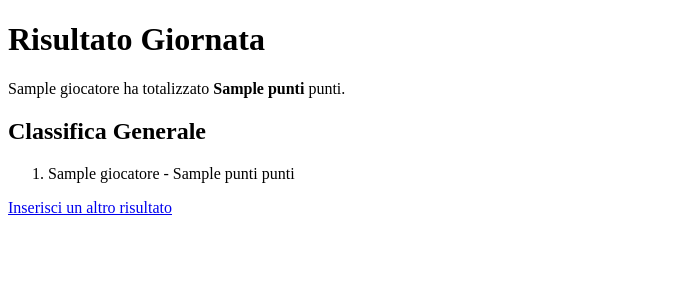
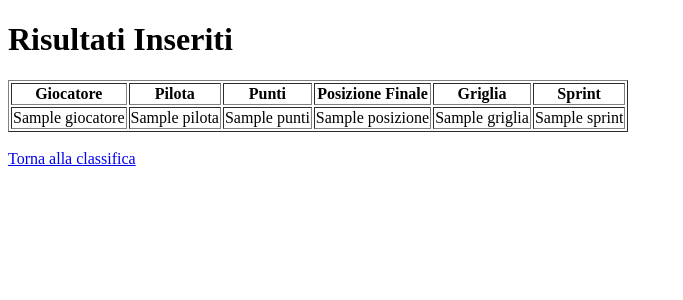
Before and after one commit to gioambro/Fanta-f-1, a Flask app: template templates/risultati.html in a window 1280 px wide. Shown: the top 300 px of the page, without its empty margins (0-683 px from the left). Run offline with Flask 3, Linux system fonts and the light colour scheme; the template is opened without the code that fills it: most values are stand-ins (such as "Sample title", 1, 10 or a date in 2020).

Commit message:
Update risultati.html

```diff
--- a/templates/risultati.html
+++ b/templates/risultati.html
@@ -1,20 +1,32 @@
 <!DOCTYPE html>
 <html lang="it">
 <head>
-    <meta charset="UTF-8">
-    <title>Risultati</title>
+  <meta charset="UTF-8">
+  <title>Risultati Inseriti</title>
 </head>
 <body>
-    <h1>Risultato Giornata</h1>
-    <p>{{ giocatore }} ha totalizzato <strong>{{ punti }}</strong> punti.</p>
-
-    <h2>Classifica Generale</h2>
-    <ol>
-        {% for g, p in classifica %}
-            <li>{{ g }} - {{ p }} punti</li>
-        {% endfor %}
-    </ol>
-
-    <a href="{{ url_for('inserisci') }}">Inserisci un altro risultato</a>
+  <h1>Risultati Inseriti</h1>
+  <table border="1">
+    <tr>
+      <th>Giocatore</th>
+      <th>Pilota</th>
+      <th>Punti</th>
+      <th>Posizione Finale</th>
+      <th>Griglia</th>
+      <th>Sprint</th>
+    </tr>
+    {% for r in risultati %}
+    <tr>
+      <td>{{ r.giocatore }}</td>
+      <td>{{ r.pilota }}</td>
+      <td>{{ r.punti }}</td>
+      <td>{{ r.posizione }}</td>
+      <td>{{ r.griglia }}</td>
+      <td>{{ r.sprint }}</td>
+    </tr>
+    {% endfor %}
+  </table>
+  <br>
+  <a href="{{ url_for('index') }}">Torna alla classifica</a>
 </body>
 </html>
```
